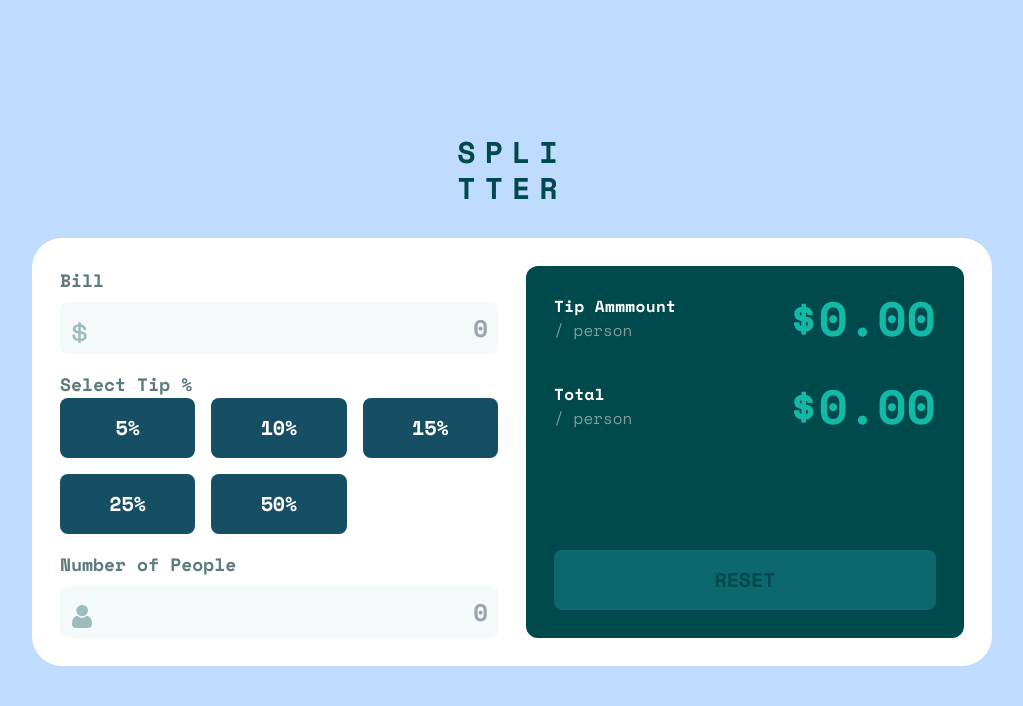
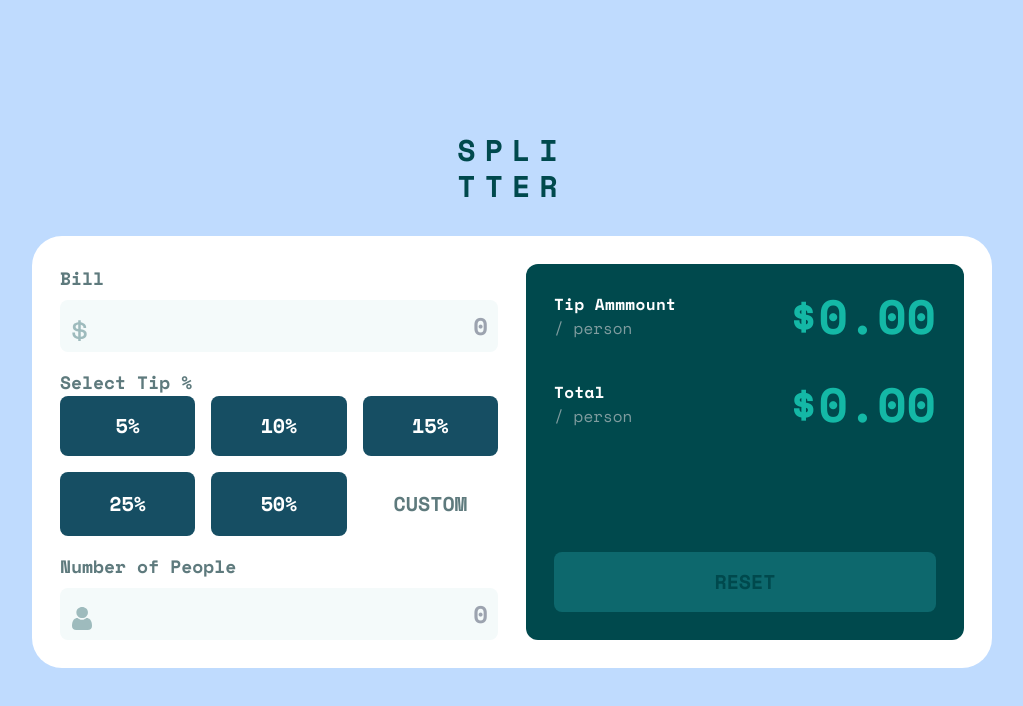
Before and after one commit to LugpDev2022/splitter, a Next.js app: page / in a window 1280 px wide. Shown: the top 706 px of the page, without its empty margins (128-1151 px from the left). Built offline with nearby package versions, Linux system fonts and the light colour scheme.

Commit message:
Custom percentage button

```diff
--- /dev/null
+++ b/app/components/buttons/CustomPercentageButton.tsx
@@ -0,0 +1,59 @@
+import { useContext, useEffect, useMemo, useRef, useState } from 'react';
+import { AppContext } from '../context/AppContext';
+
+//TODO: Avoid enter letters in input
+const CustomPercentageButton = () => {
+  const { tipPercentaje, updateContext } = useContext<any>(AppContext);
+  const [active, setActive] = useState<boolean>(false);
+  const [inputValue, setInputValue] = useState<string>('');
+
+  const onClick = () => {
+    updateContext(inputValue, 'tipPercentaje');
+    setActive(true);
+  };
+
+  useEffect(() => {
+    updateContext(inputValue, 'tipPercentaje');
+  }, [inputValue]);
+
+  useEffect(() => {
+    if (tipPercentaje === inputValue) return setActive(true);
+
+    setActive(false);
+  }, [tipPercentaje]);
+
+  const onChange = ({ target }: { target: any }) => {
+    const { value } = target;
+    setInputValue(value);
+  };
+
+  return (
+    <input
+      className={`
+      ${active ? 'text-cyan-900' : ' text-[#00494d]'}
+      ${active ? 'border-cyan-400' : 'border-transparent'}
+      border-2
+      duration-300
+      font-bold
+      hover:border-cyan-400
+      hover:cursor-pointer
+      hover:text-cyan-900
+      outline-none
+      p-4
+      placeholder:text-[#5e7a7d]
+      placeholder:text-center
+      rounded-lg
+      text-right
+      text-xl
+      transition
+      `}
+      type='text'
+      placeholder='CUSTOM'
+      value={inputValue}
+      onChange={onChange}
+      onClick={onClick}
+    />
+  );
+};
+
+export default CustomPercentageButton;
--- a/app/components/sections/TipPercentajeSection.tsx
+++ b/app/components/sections/TipPercentajeSection.tsx
@@ -4,9 +4,11 @@ import { useContext } from 'react';
 import Button from '../buttons/Button';
 import SectionSpan from '../spans/SectionSpan';
 import { AppContext } from '../context/AppContext';
+import CustomPercentageButton from '../buttons/CustomPercentageButton';
 
 const percentages = [5, 10, 15, 25, 50];
 
+//TODO: Correct the name
 const TipPercentajeSection = () => {
   const { tipPercentaje, updateContext } = useContext<any>(AppContext);
 
@@ -27,6 +29,8 @@ const TipPercentajeSection = () => {
             {percentage}%
           </Button>
         ))}
+
+        <CustomPercentageButton />
       </div>
     </div>
   );
```
Also changed, not shown: app/components/buttons/Button.tsx (indentation only).
